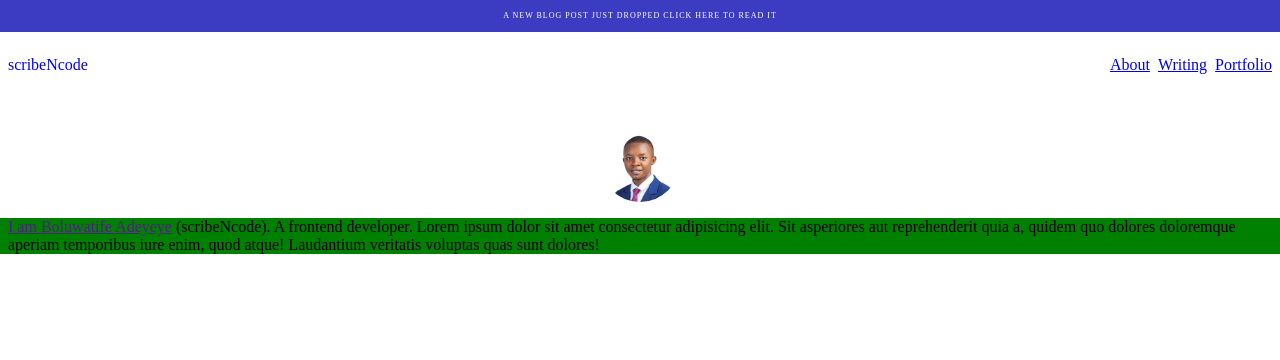
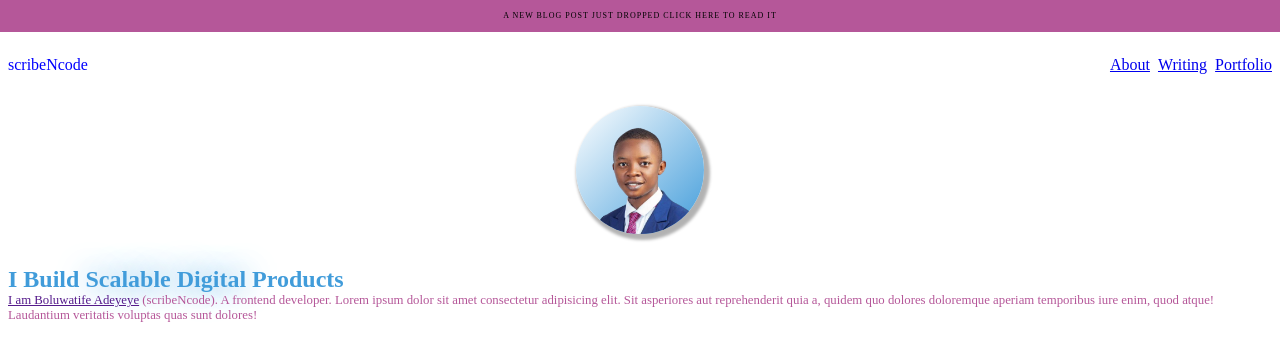
Before and after one commit to scribeNcode/my-website, a React (Vite) app in the folder portfolio-website/: page / in a window 1280 px wide. Shown: the top 360 px of the page. Built offline with nearby package versions, Linux system fonts and the light colour scheme.

Commit message:
add my image and style home page title

```diff
--- a/portfolio-website/src/Components/Header/Header.css
+++ b/portfolio-website/src/Components/Header/Header.css
@@ -1,7 +1,8 @@
 
 .blog-post-update-div{
-    background-color: rgb(60, 60, 194);
-    color: white;
+    /* background-color: rgb(65,156,218); */
+    background-color: rgb(181,87,153);
+    color: black;
     display: flex;
     justify-content: center;
     align-items: center;
--- a/portfolio-website/src/Pages/Home/Home.css
+++ b/portfolio-website/src/Pages/Home/Home.css
@@ -1,23 +1,50 @@
 .intro-container {
-    margin-top: 3rem;
+    margin-top: 2rem;
 }
 
 
+.my_image {
+    background-image: linear-gradient(to left top, #419cda, white);
+    border-radius: 50%;
+    height: 8rem;
+    width: 8rem;
+    box-shadow: 3px 3px 3px 3px rgba(0, 0, 0, 0.3);
+    /* position: absolute;
+    top: -45%;
+    left: 45%; */
+  }
 
-.my-image-wrapper{
-    margin-bottom: 1rem;
-    width: 5rem;
-    height: 5rem;
+  .my_image img:hover{
+    transform: rotate(360deg);
+    transition: 3s;
+  }
+
+  .my_image img {
     border-radius: 50%;
-    /* background: grey; */
-    background-image: url("./Images/myImage.png");
-    background-size: cover;
+    width: 8rem;
+    height: 8rem;
+
+  }
+
+.short-intro-about-me h2{
+    margin-top: 2rem;
+    padding-left: 0.5rem;
+    padding-right: 0.5rem;
+    color: #419cda;
+
 }
 
+.digital {
+    color: rgb(181,87,153,);
+    text-shadow: 0 0 30px #419cda;
 
+  }
 
 .short-intro-about-me p{
     padding-left: 0.5rem;
     padding-right: 0.5rem;
-    background: green;
+    font-size: 0.8rem;
+    /* color: rgb(65,156,218); */
+    color: rgb(181,87,153);
+    /* background: green; */
 }
--- a/portfolio-website/src/Pages/Home/Home.jsx
+++ b/portfolio-website/src/Pages/Home/Home.jsx
@@ -1,15 +1,28 @@
-import "../Home/Home.css"
+import "../Home/Home.css";
+import image from "./Images/myImage.png"
 
 function Home() {
   return (
     <div className="home-page-wrapper">
       <div className="intro-container">
-        <div className="my-image-wrapper"></div>
+      <div className="my_image">
+              <img src={image} alt="my" />
+            </div>
+        {/* <div className="my-image-wrapper"></div> */}
         <div className="short-intro-about-me">
-          <p><a href="">I am Boluwatife Adeyeye</a> (scribeNcode). A frontend developer. Lorem ipsum dolor sit amet consectetur adipisicing elit. Sit asperiores aut reprehenderit quia a, quidem quo dolores doloremque aperiam temporibus iure enim, quod atque! Laudantium veritatis voluptas quas sunt dolores!</p>
+          <h2>
+            I Build <span className="digital">Scalable Digital</span> Products
+          </h2>
+          <p>
+            <a href="">I am Boluwatife Adeyeye</a> (scribeNcode). A frontend
+            developer. Lorem ipsum dolor sit amet consectetur adipisicing elit.
+            Sit asperiores aut reprehenderit quia a, quidem quo dolores
+            doloremque aperiam temporibus iure enim, quod atque! Laudantium
+            veritatis voluptas quas sunt dolores!
+          </p>
         </div>
       </div>
     </div>
-  )
+  );
 }
-export default Home
+export default Home;
```
